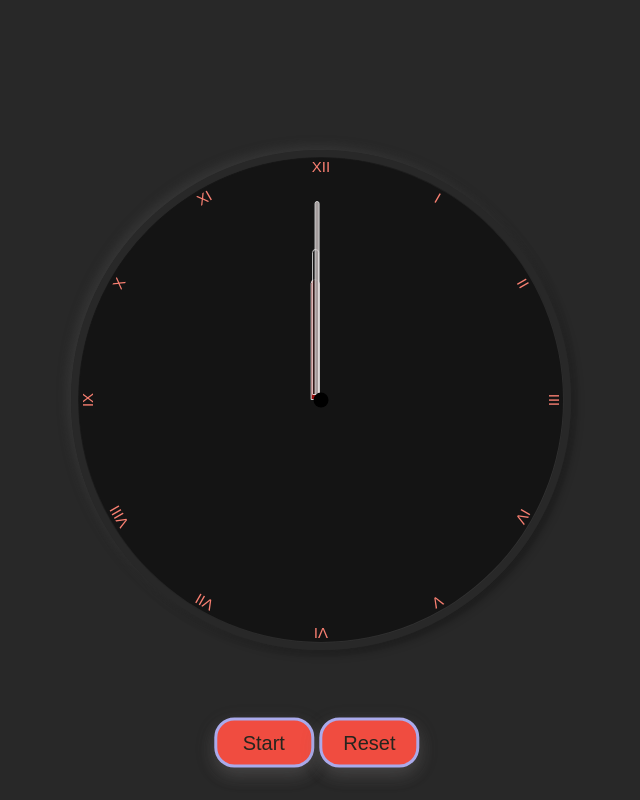
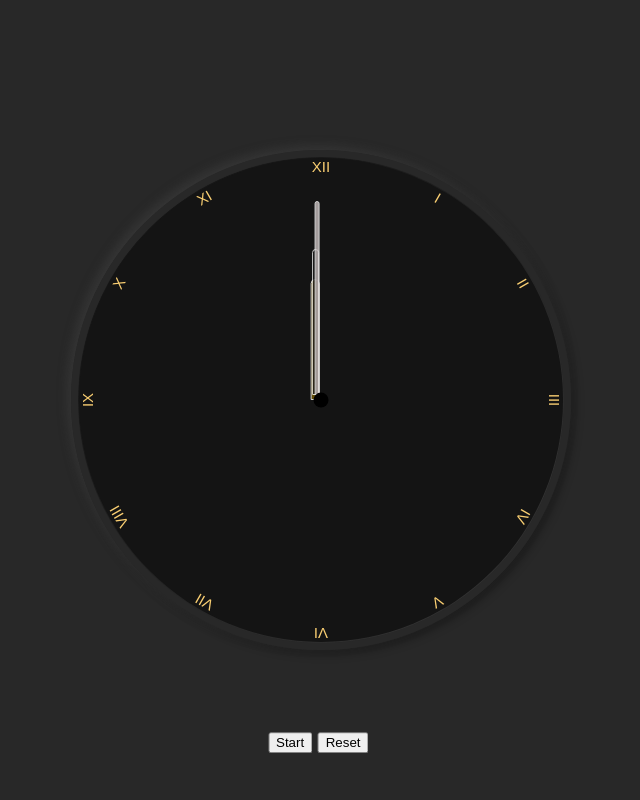
Before and after one commit to Qurah/New-analog-stopwatch, a plain HTML site: page index.html in a window 1280 px wide. Shown: the whole page, without its empty margins (319-959 px from the left). Drawn offline with Linux system fonts and the light colour scheme.

Commit message:
Update style.css

```diff
--- a/style.css
+++ b/style.css
@@ -18,7 +18,7 @@ align-items: center;
     justify-content: center;
     overflow: hidden;
 }
-button {
+/* button {
     width: 100px;
     height: 50px;
     border: 3px solid #aaaaeb;
@@ -28,9 +28,9 @@ button {
     cursor: pointer;
     font-size: 20px;
     font-weight: 500;
-    font-family: sans-serif;
+    /* font-family: sans-serif; */
 
-}
+/* } */
 #buttons {
     position: absolute;
     top: 90%;
@@ -42,12 +42,9 @@ button {
     padding-left: 10px;
 
 }
-button:hover{
-   background-color: purple;
-}
-button {
-    box-shadow: 0 8px 16px 0 rgba(128, 124, 124, 0.2), 0 6px 20px 0 rgba(126, 124, 124, 0.19);
-  }
+
+
+
 
 .clock{
     border-radius: 50%;
@@ -68,7 +65,7 @@ button {
     position: absolute;
     width: 100%;
     height: 100%;
-    color: salmon;
+    color: rgb(250, 207, 114);
     text-align: center;
     transform: rotate(var(--rotation));
     font-size: 1.5rem;
@@ -131,7 +128,7 @@ button {
 }
 
  .hand.hour{
-    background-color: rgb(187, 14, 14);
+    background-color: rgb(119, 93, 7);
     width: 1.8%;
     height: 25%;
     top: 25%;
```
